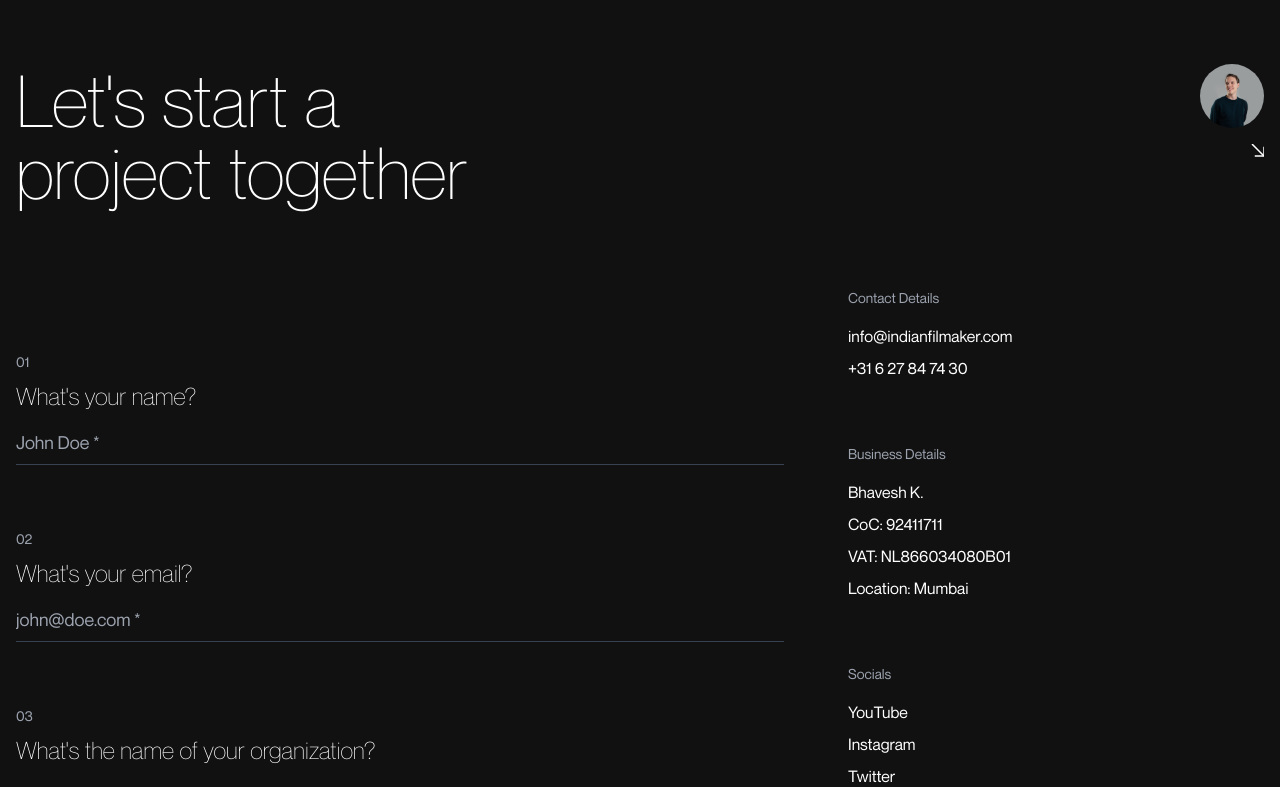
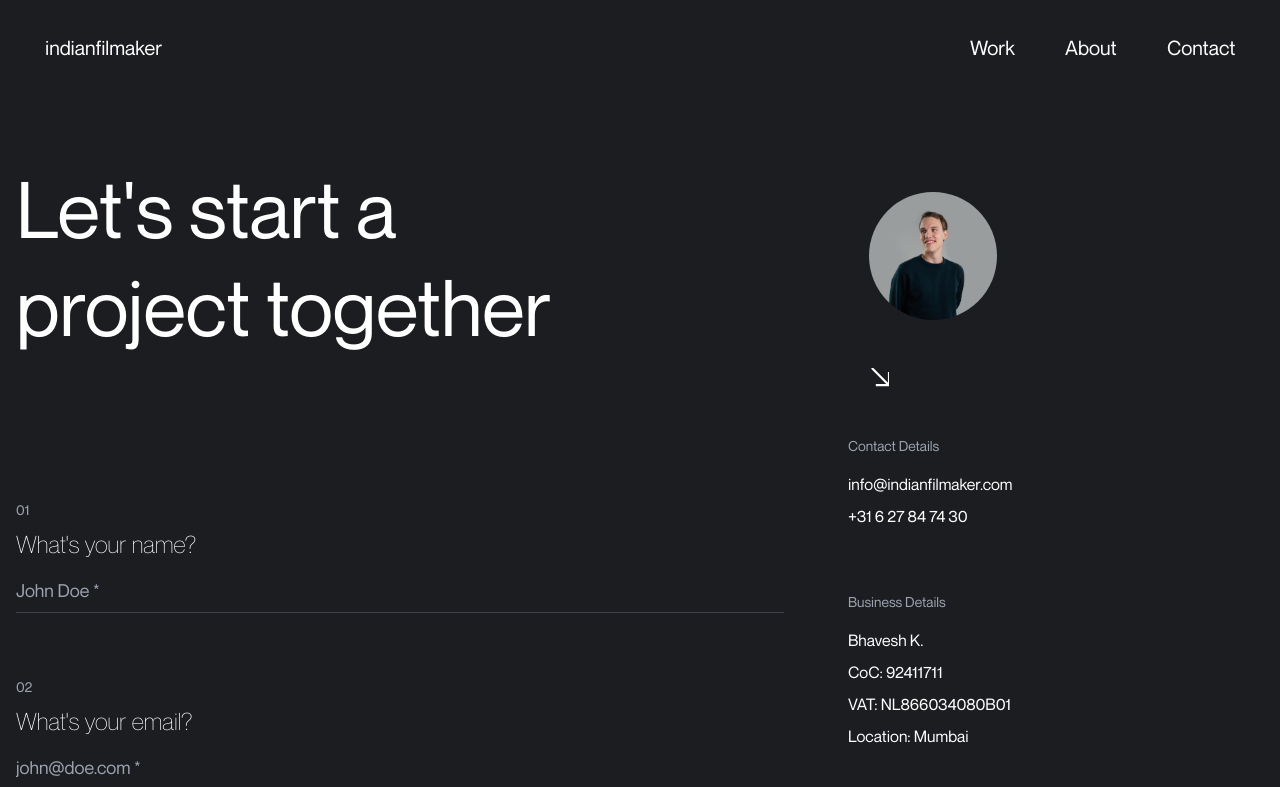
Before and after one commit to AdarshPawar29/indianfilmaker, a Next.js app: page /contact in a window 1280 px wide. Shown: the top 787 px of the page. Built offline with nearby package versions, Linux system fonts and the light colour scheme.

Commit message:
contact page update

```diff
--- a/app/contact/page.tsx
+++ b/app/contact/page.tsx
@@ -4,6 +4,7 @@ import { useState, useEffect } from "react";
 import { motion } from "framer-motion";
 import Image from "next/image";
 import Link from "next/link";
+import NavigationBar from "@/components/NavBar";
 
 export default function ContactPage() {
   const [formData, setFormData] = useState({
@@ -45,27 +46,37 @@ export default function ContactPage() {
   };
 
   useEffect(() => {
-    document.body.style.backgroundColor = "#111111";
+    document.body.style.backgroundColor = "#1c1d20";
     return () => {
       document.body.style.backgroundColor = "";
     };
   }, []);
 
   return (
-    <div className="min-h-screen bg-[#111111] text-white font-['NeueMontreal']">
-      <div className="container mx-auto px-4 py-16">
-        <div className="flex justify-between items-start mb-20">
-          <h1 className="text-6xl md:text-7xl font-light leading-tight">
+    <div className="bg-[#1c1d20]">
+      <NavigationBar />
+      <div className="min-h-screen text-white font-neue">
+        <div className="container mx-auto px-4 py-16 mt-24">
+          <div className="grid grid-cols-1 md:grid-cols-3 gap-8 mb-20 items-start">
+            <div className="col-span-2">
+              <h1 className="flex-col w-full contact-h1 leading-tight">
                 <span className="flex items-center">Let&apos;s start a</span>
                 <span>project together</span>
               </h1>
-          <div className="hidden md:flex flex-col items-end">
-            <div className="w-16 h-16 rounded-full overflow-hidden mb-4">
-              <Image src="/DSC07033.jpg" alt="Profile" width={64} height={64} />
             </div>
+            <div className="hidden md:flex flex-col items-start self-end">
+              <div className="w-32 h-32 rounded-full overflow-hidden mb-4">
+                <Image
+                  src="/DSC07033.jpg"
+                  alt="Profile"
+                  width={256}
+                  height={256}
+                />
+              </div>
+              <div className="arrow relative -bottom-8">
                 <svg
-              width="14"
-              height="14"
+                  width="20"
+                  height="20"
                   viewBox="0 0 14 14"
                   fill="none"
                   xmlns="http://www.w3.org/2000/svg"
@@ -87,6 +98,8 @@ export default function ContactPage() {
                 </svg>
               </div>
             </div>
+          </div>
+
           <div className="flex flex-col md:flex-row">
             <div className="w-full md:w-2/3 md:pr-16">
               <form onSubmit={handleSubmit} className="space-y-16">
@@ -129,7 +142,9 @@ export default function ContactPage() {
                   },
                 ].map((field) => (
                   <div key={field.number} className="form-col">
-                  <h5 className="text-sm text-gray-400 mb-2">{field.number}</h5>
+                    <h5 className="text-sm text-gray-400 mb-2">
+                      {field.number}
+                    </h5>
                     <label
                       htmlFor={`form-${field.name}`}
                       className="block text-2xl font-light mb-2"
@@ -239,5 +254,6 @@ export default function ContactPage() {
           </div>
         </div>
       </div>
+    </div>
   );
 }
--- a/app/globals.css
+++ b/app/globals.css
@@ -1015,7 +1015,7 @@ body {
   width: calc(clamp(16px, 1.2vw, 19px) / 2.75);
   height: calc(clamp(16px, 1.2vw, 19px) / 2.75);
   border-radius: 50%;
-  background: var(--color-dark);
+  background: var(--color-white);
   transform: translate(-50%, -50%) scale(0) rotate(0.001deg);
   transition: var(--animation-fast);
   will-change: transform;
@@ -1332,3 +1332,7 @@ main .btn-hamburger.active {
 .btn-icon .btn-click .btn-text-inner {
   display: flex;
 }
+
+.contact-h1 {
+  font-size: calc(clamp(3.25em, 7vw, 8em) * 0.875);
+}
```
Lines whose indentation alone changed are shown as unchanged.
